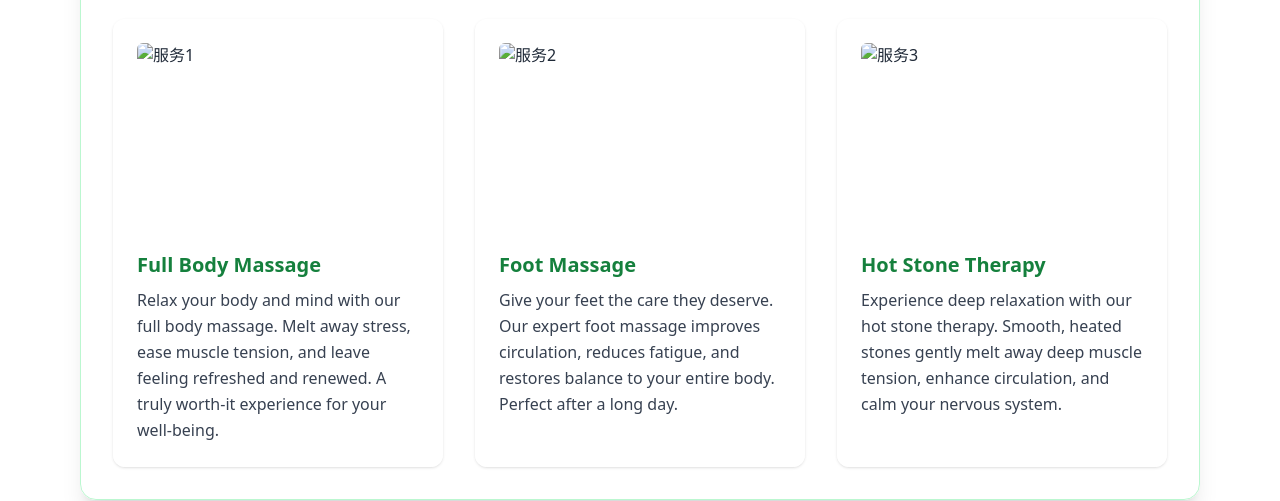
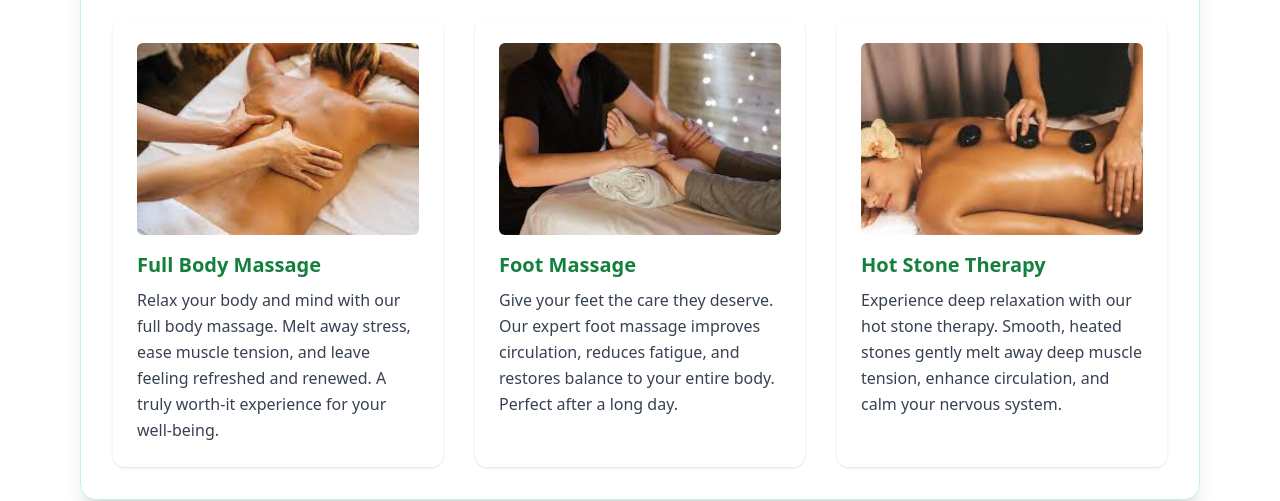
Before and after one commit to Daniel337-Li/mmtw, a plain HTML site: page index.html in a window 1280 px wide. Shown: the part 802-1303 px from the top of the page. Drawn offline with nearby package versions, Linux system fonts and the light colour scheme; the site is published under a folder, as on GitHub Pages, so addresses that start at the root find nothing.

Commit message:
deleted /mmtw/

```diff
--- a/index.html
+++ b/index.html
@@ -31,7 +31,7 @@
       </div>
     </header>
 
-    <section id="home" class=" bg-center h-[70vh]" style="background-image: url('/mmtw/asset/env2.jpeg');">
+    <section id="home" class=" bg-center h-[70vh]" style="background-image: url('asset/env2.jpeg');">
       <div class="h-full w-full bg-black bg-opacity-40 flex items-center justify-center">
         <div class="text-center text-white space-y-4">
           <h2 class="text-6xl font-extrabold bg-gradient-to-r from-yellow-300 via-pink-400 to-red-500 bg-clip-text text-transparent drop-shadow-md">
@@ -51,21 +51,21 @@
           <h3 class="text-3xl font-semibold text-green-700 text-center mb-10">Our Services</h3>
           <div class="grid md:grid-cols-3 gap-8">
             <div class="bg-white/80 p-6 rounded-xl shadow hover:shadow-lg transition">
-              <img src="/mmtw/asset/back.jpeg" alt="服务1" class="rounded-md mb-4 w-full h-48 object-cover" />
+              <img src="asset/back.jpeg" alt="服务1" class="rounded-md mb-4 w-full h-48 object-cover" />
               <h4 class="text-xl font-bold mb-2 text-green-700">Full Body Massage</h4>
               <p class="text-left text-base leading-relaxed text-gray-700">
                 Relax your body and mind with our full body massage. Melt away stress, ease muscle tension, and leave feeling refreshed and renewed. A truly worth-it experience for your well-being.
               </p>
             </div>
             <div class="bg-white/80 p-6 rounded-xl shadow hover:shadow-lg transition">
-              <img src="/mmtw/asset/feet.jpeg" alt="服务2" class="rounded-md mb-4 w-full h-48 object-cover" />
+              <img src="asset/feet.jpeg" alt="服务2" class="rounded-md mb-4 w-full h-48 object-cover" />
               <h4 class="text-xl font-bold mb-2 text-green-700">Foot Massage</h4>
               <p class="text-left text-base leading-relaxed text-gray-700">
                 Give your feet the care they deserve. Our expert foot massage improves circulation, reduces fatigue, and restores balance to your entire body. Perfect after a long day.
               </p>
             </div>
             <div class="bg-white/80 p-6 rounded-xl shadow hover:shadow-lg transition">
-              <img src="/mmtw/asset/hot_stone.jpeg" alt="服务3" class="rounded-md mb-4 w-full h-48 object-cover" />
+              <img src="asset/hot_stone.jpeg" alt="服务3" class="rounded-md mb-4 w-full h-48 object-cover" />
               <h4 class="text-xl font-bold mb-2 text-green-700"> Hot Stone Therapy</h4>
               <p class="text-left text-base leading-relaxed text-gray-700">
                 Experience deep relaxation with our hot stone therapy. Smooth, heated stones gently melt away deep muscle tension, enhance circulation, and calm your nervous system.
```
